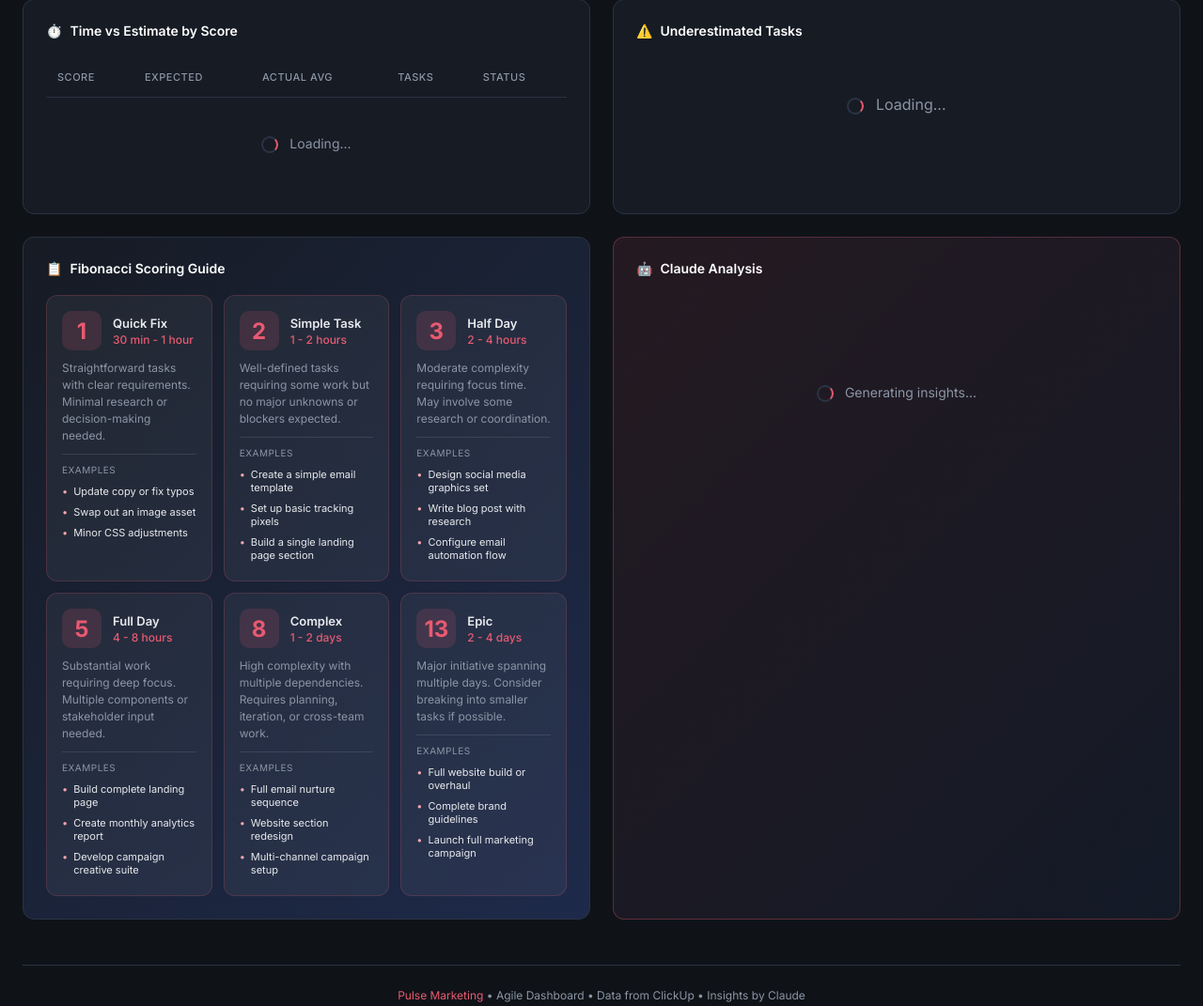
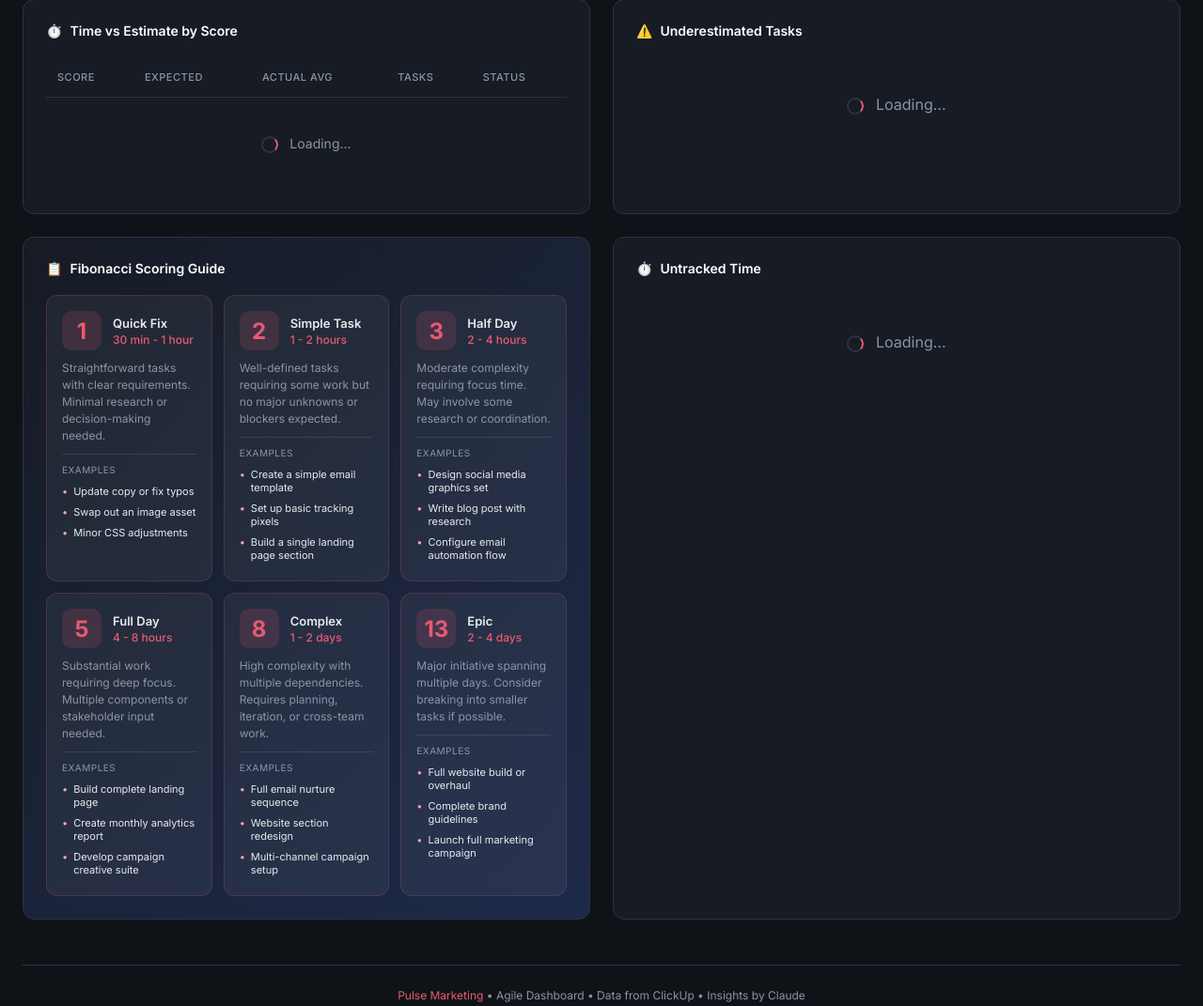
Before and after one commit to jakeshumaker6/agile-dashboard, a Flask app: template templates/dashboard.html in a window 1280 px wide. Shown: the part 1366-2437 px from the top of the page at 94% size. Run offline with Flask 3, Linux system fonts and the light colour scheme; the template is opened without the code that fills it, so the values that code supplies are empty; some libraries are stand-ins or nearby versions.

Commit message:
Exclude tasks without time tracking from velocity; replace Claude Analysis with Untracked Time module
Tasks without time logged no longer count toward points_completed,
tasks_completed, or daily_breakdown. They appear in a new "Untracked Time"
panel (replacing Claude Analysis) so the team can ensure time is tracked.

Tested: Week -1 shows 106 tracked tasks (402 pts) with 32 untracked (126 pts)
correctly excluded. Untracked list sorted by score, includes assignees.

Co-Authored-By: Claude Opus 4.6 <noreply@anthropic.com>

```diff
--- a/app.py
+++ b/app.py
@@ -996,11 +996,15 @@ def _calculate_metrics_impl(week_offset: int = 0, assignee_id: int = None):
         if not t["is_complete"] and t["status"].lower() in active_statuses
     ]
 
-    # Calculate points
-    points_completed = sum(t["score"] or 0 for t in completed_this_week)
+    # Split completed tasks: only those with time tracked count toward velocity
+    tracked_completed = [t for t in completed_this_week if t.get("time_spent_ms", 0) > 0]
+    untracked_completed = [t for t in completed_this_week if t.get("time_spent_ms", 0) == 0]
+
+    # Calculate points (only tracked tasks count toward velocity)
+    points_completed = sum(t["score"] or 0 for t in tracked_completed)
     points_next_week = sum(t["score"] or 0 for t in tasks_next_week)
     points_in_progress = sum(t["score"] or 0 for t in tasks_in_progress)
-    tasks_completed_count = len(completed_this_week)
+    tasks_completed_count = len(tracked_completed)
     tasks_in_progress_count = len(tasks_in_progress)
 
     # Get time from tasks' time_spent field (manual time logging)
@@ -1055,7 +1059,7 @@ def _calculate_metrics_impl(week_offset: int = 0, assignee_id: int = None):
         if task["score"]:
             score_distribution[task["score"]] += 1
 
-    # Daily breakdown (points completed per day)
+    # Daily breakdown (only tracked tasks count)
     daily_breakdown = {}
     day_names = ["Mon", "Tue", "Wed", "Thu", "Fri", "Sat", "Sun"]
     for i in range(7):
@@ -1065,16 +1069,16 @@ def _calculate_metrics_impl(week_offset: int = 0, assignee_id: int = None):
             "points": 0,
             "tasks": 0,
         }
-    for task in completed_this_week:
+    for task in tracked_completed:
         if task["date_closed"]:
             day_idx = task["date_closed"].weekday()
             day_name = day_names[day_idx]
             daily_breakdown[day_name]["points"] += task["score"] or 0
             daily_breakdown[day_name]["tasks"] += 1
 
-    # Assignee breakdown (points by person, excluding non-Pulse employees)
+    # Assignee breakdown (only tracked tasks, excluding non-Pulse employees)
     assignee_breakdown = defaultdict(lambda: {"points": 0, "tasks": 0, "username": ""})
-    for task in completed_this_week:
+    for task in tracked_completed:
         for assignee in task["assignees"]:
             # Skip excluded assignees
             if assignee["username"] in load_excluded_assignees():
@@ -1089,9 +1093,24 @@ def _calculate_metrics_impl(week_offset: int = 0, assignee_id: int = None):
     ]
     assignee_list.sort(key=lambda x: x["points"], reverse=True)
 
+    # Untracked tasks (completed but no time logged — excluded from velocity)
+    untracked_tasks = []
+    for task in untracked_completed:
+        untracked_tasks.append({
+            "id": task["id"],
+            "name": task["name"],
+            "score": task["score"],
+            "status": task["status"],
+            "url": task["url"],
+            "assignees": [a["username"] for a in task["assignees"]
+                          if a["username"] not in load_excluded_assignees()],
+        })
+    # Sort by score descending (highest-impact untracked tasks first)
+    untracked_tasks.sort(key=lambda x: x["score"] or 0, reverse=True)
+
     # Underestimated tasks (actual time > expected max for their score)
     underestimated_tasks = []
-    for task in completed_this_week:
+    for task in tracked_completed:
         if task["score"] and task.get("time_spent_ms", 0) > 0:
             actual_hours = task["time_spent_ms"] / (1000 * 60 * 60)
             expected_max = EXPECTED_HOURS[task["score"]]["max"]
@@ -1148,6 +1167,7 @@ def _calculate_metrics_impl(week_offset: int = 0, assignee_id: int = None):
         "score_distribution": dict(score_distribution),
         "daily_breakdown": daily_breakdown,
         "assignee_breakdown": assignee_list,
+        "untracked_tasks": untracked_tasks,
         "underestimated_tasks": underestimated_tasks[:10],  # Top 10 worst
         "expected_hours_reference": EXPECTED_HOURS,
         # Task details for modal popups
@@ -1558,21 +1578,6 @@ def api_team():
     members = get_pulse_team_members()
     return jsonify(members)
 
-
-@app.route("/api/insights")
-@login_required
-def api_insights():
-    """Get AI-generated insights."""
-    week_offset = int(request.args.get("week_offset", 0))
-    assignee_id = request.args.get("assignee_id")
-    if assignee_id:
-        assignee_id = int(assignee_id)
-
-    metrics = calculate_metrics(week_offset=week_offset, assignee_id=assignee_id)
-    velocity = get_velocity_history(weeks=8, assignee_id=assignee_id)
-    insights = generate_ai_insights(metrics, velocity)
-
-    return jsonify({"insights": insights})
 
 
 @app.route("/api/team-capacity")
--- a/templates/dashboard.html
+++ b/templates/dashboard.html
@@ -1300,12 +1300,12 @@
                     </div>
                 </div>
             </div>
-            <div class="panel insights-panel">
+            <div class="panel">
                 <div class="panel-title">
-                    <span>🤖</span> Claude Analysis
+                    <span>⏱️</span> Untracked Time
                 </div>
-                <div class="insights-content" id="insights">
-                    <div class="loading"><span class="spinner"></span> Generating insights...</div>
+                <div id="untrackedList" class="underestimated-list">
+                    <div class="loading"><span class="spinner"></span> Loading...</div>
                 </div>
             </div>
         </div>
@@ -1825,8 +1825,8 @@
                 const velocity = await velocityResponse.json();
                 updateVelocityChart(velocity);
 
-                // Load insights
-                loadInsights(assigneeId);
+                // Update untracked time list
+                updateUntrackedList(metrics.untracked_tasks);
 
             } catch (error) {
                 console.error('Error loading data:', error);
@@ -2156,45 +2156,36 @@
             container.innerHTML = html;
         }
 
-        function formatInsightsMarkdown(text) {
-            // Convert markdown to HTML
-            let html = text
-                // Escape HTML first
-                .replace(/&/g, '&amp;')
-                .replace(/</g, '&lt;')
-                .replace(/>/g, '&gt;')
-                // Headers (## Header)
-                .replace(/^### (.+)$/gm, '<h4 style="margin: 16px 0 8px; color: var(--pulse-primary);">$1</h4>')
-                .replace(/^## (.+)$/gm, '<h3 style="margin: 16px 0 8px; color: var(--pulse-primary);">$1</h3>')
-                .replace(/^# (.+)$/gm, '<h3 style="margin: 16px 0 8px; color: var(--pulse-primary);">$1</h3>')
-                // Bold (**text** or __text__)
-                .replace(/\*\*(.+?)\*\*/g, '<strong>$1</strong>')
-                .replace(/__(.+?)__/g, '<strong>$1</strong>')
-                // Italic (*text* or _text_)
-                .replace(/\*([^*]+)\*/g, '<em>$1</em>')
-                .replace(/_([^_]+)_/g, '<em>$1</em>')
-                // Numbered lists (1. item)
-                .replace(/^\d+\.\s+(.+)$/gm, '<li style="margin-left: 20px; margin-bottom: 8px;">$1</li>')
-                // Bullet lists (- item or * item)
-                .replace(/^[-*]\s+(.+)$/gm, '<li style="margin-left: 20px; margin-bottom: 8px;">$1</li>')
-                // Line breaks
-                .replace(/\n\n/g, '<br><br>')
-                .replace(/\n/g, '<br>');
-            return html;
-        }
-
-        async function loadInsights(assigneeId) {
-            const insightsDiv = document.getElementById('insights');
-            insightsDiv.innerHTML = '<div class="loading"><span class="spinner"></span> Generating insights...</div>';
-
-            try {
-                const url = `/api/insights?week_offset=${currentWeekOffset}${assigneeId ? '&assignee_id=' + assigneeId : ''}`;
-                const response = await fetch(url);
-                const data = await response.json();
-                insightsDiv.innerHTML = formatInsightsMarkdown(data.insights);
-            } catch (error) {
-                insightsDiv.innerHTML = '<span style="color: var(--text-muted);">Could not load insights.</span>';
-            }
+        function updateUntrackedList(tasks) {
+            const container = document.getElementById('untrackedList');
+
+            if (!tasks || tasks.length === 0) {
+                container.innerHTML = '<div class="no-data">All tasks have time tracked!</div>';
+                return;
+            }
+
+            let totalPoints = 0;
+            let html = '';
+            tasks.forEach(t => {
+                totalPoints += t.score || 0;
+                const assigneeStr = t.assignees && t.assignees.length > 0
+                    ? t.assignees.join(', ')
+                    : 'Unassigned';
+                html += `
+                    <div class="underestimated-item">
+                        <div class="underestimated-task">
+                            <a href="${t.url}" target="_blank">${t.name}</a>
+                            <div class="underestimated-meta">
+                                ${t.score ? t.score + ' pts' : 'No score'} · ${assigneeStr}
+                            </div>
+                        </div>
+                        <div class="underestimated-overage" style="color: var(--text-muted); font-size: 0.8rem;">No time</div>
+                    </div>
+                `;
+            });
+
+            const header = `<div style="padding: 8px 12px; font-size: 0.85rem; color: var(--text-muted); border-bottom: 1px solid var(--border);">${tasks.length} task${tasks.length !== 1 ? 's' : ''} · ${totalPoints} pts not counted toward velocity</div>`;
+            container.innerHTML = header + html;
         }
 
         // ============================================================
```
